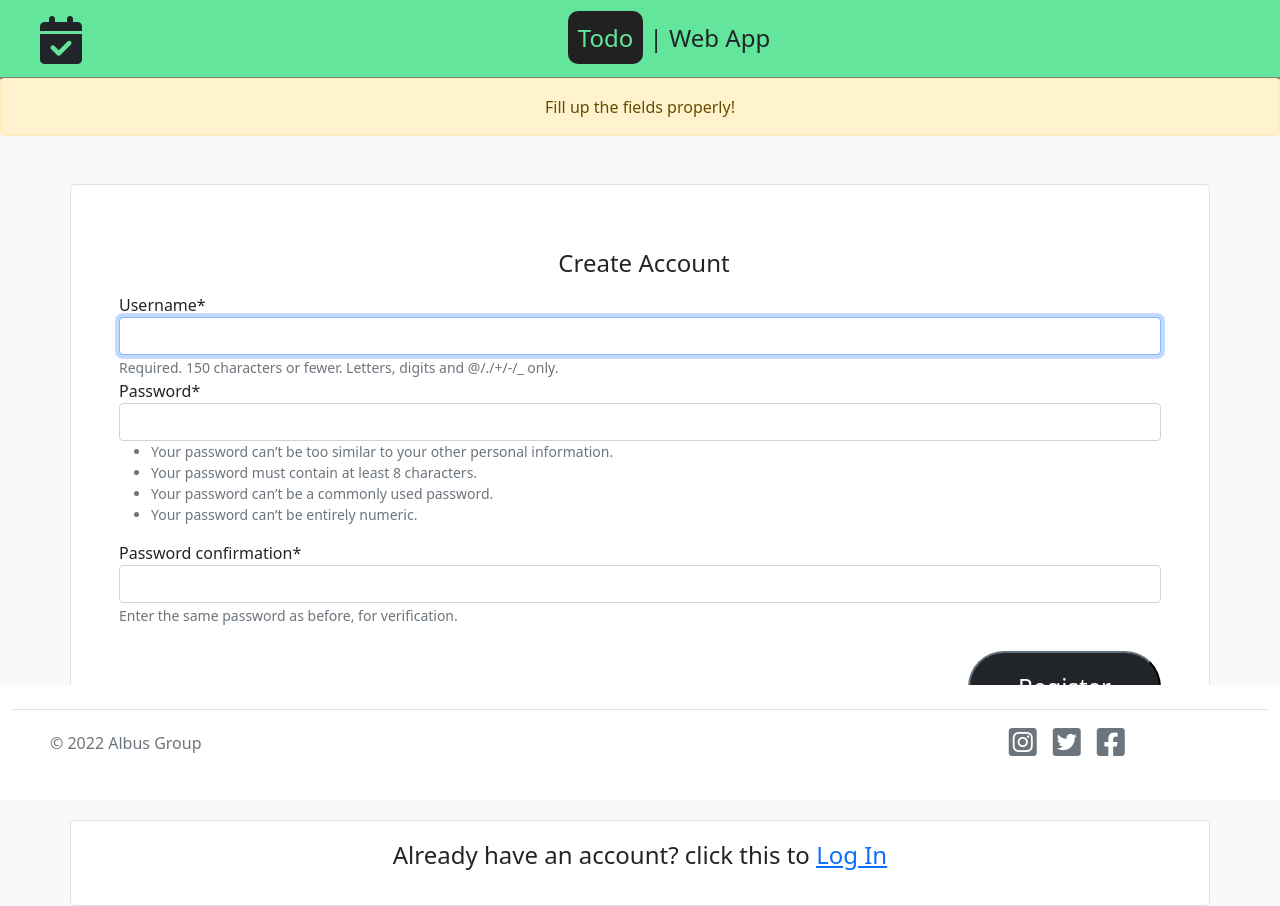
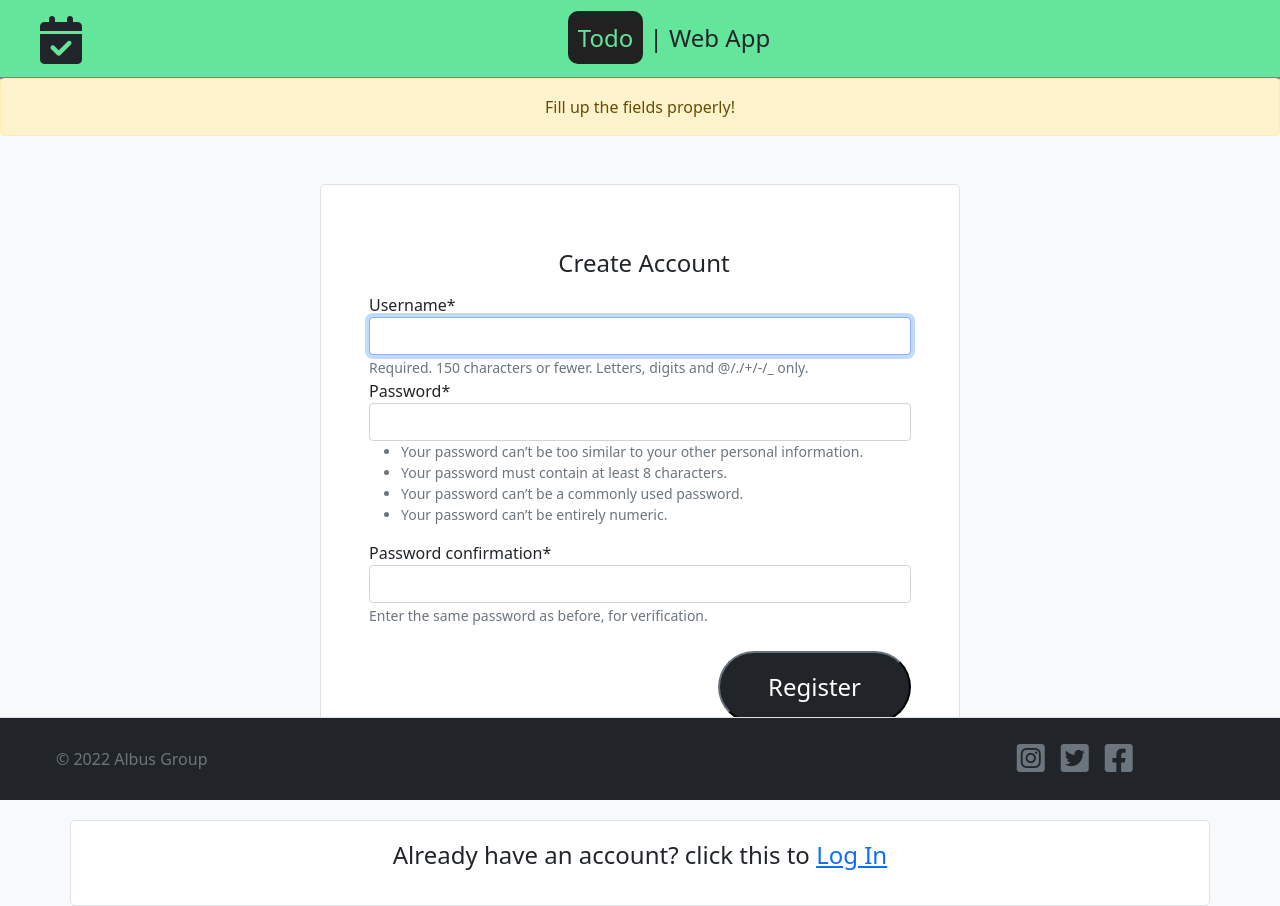
Before and after one commit to darknorth10/django-todo-app, a Django app: page /register/ in a window 1280 px wide. Run offline with Django 3.2, Linux system fonts and the light colour scheme; some libraries are stand-ins or nearby versions.

Commit message:
ui minor changes

```diff
--- a/Accounts/templates/form.html
+++ b/Accounts/templates/form.html
@@ -41,13 +41,11 @@
       {% endblock %}
 
   <!-- Footer -->
-  <div class="container-fluid fixed-bottom bg-white">
-  <footer class="d-flex justify-content-between align-items-center py-3 my-4 border-top shadow-md ">
+  <footer class="footer fixed-bottom d-flex justify-content-between align-items-center py-4 mt-4 border-top bg-dark">
     <div class="col-md-4 d-flex align-items-center">
       <a href="/" class="mb-3 me-2 mb-md-0 text-muted text-decoration-none lh-1">
-        <svg class="bi" width="30" height="24"><use xlink:href="#bootstrap"/></svg>
       </a>
-      <span class="text-muted">&copy; 2022 Albus Group</span>
+      <span class="text-muted ms-5">&copy; 2022 Albus Group</span>
     </div>
 
       <ul class="nav col-md-4 justify-content-center list-unstyled d-flex">
@@ -56,7 +54,7 @@
         <li class="ms-3"><a class="text-muted" href="#"><i class="fab fa-facebook-square fa-2x"></i></a></li>
       </ul>
    </footer>
-</div>
+
    <script src="https://cdn.jsdelivr.net/npm/bootstrap@5.1.3/dist/js/bootstrap.bundle.min.js" integrity="sha384-ka7Sk0Gln4gmtz2MlQnikT1wXgYsOg+OMhuP+IlRH9sENBO0LRn5q+8nbTov4+1p" crossorigin="anonymous">
    </script>
   </body>
--- a/Accounts/templates/register.html
+++ b/Accounts/templates/register.html
@@ -2,7 +2,7 @@
 {% load crispy_forms_tags %}
 <!-- Register Form -->
 {% block content %}
-  <div class="container-md my-5 mx-auto shadow-md border rounded-3 bg-white p-5">
+  <div class="container w-50 my-5 mx-auto shadow-md border rounded-3 bg-white p-5">
     <form action="" method="POST">
       {% csrf_token %}
       <legend class="p-2 m-1 text-center">Create Account</legend>
```
Also changed, not shown: db.sqlite3. Lines whose indentation alone changed are shown as unchanged.
